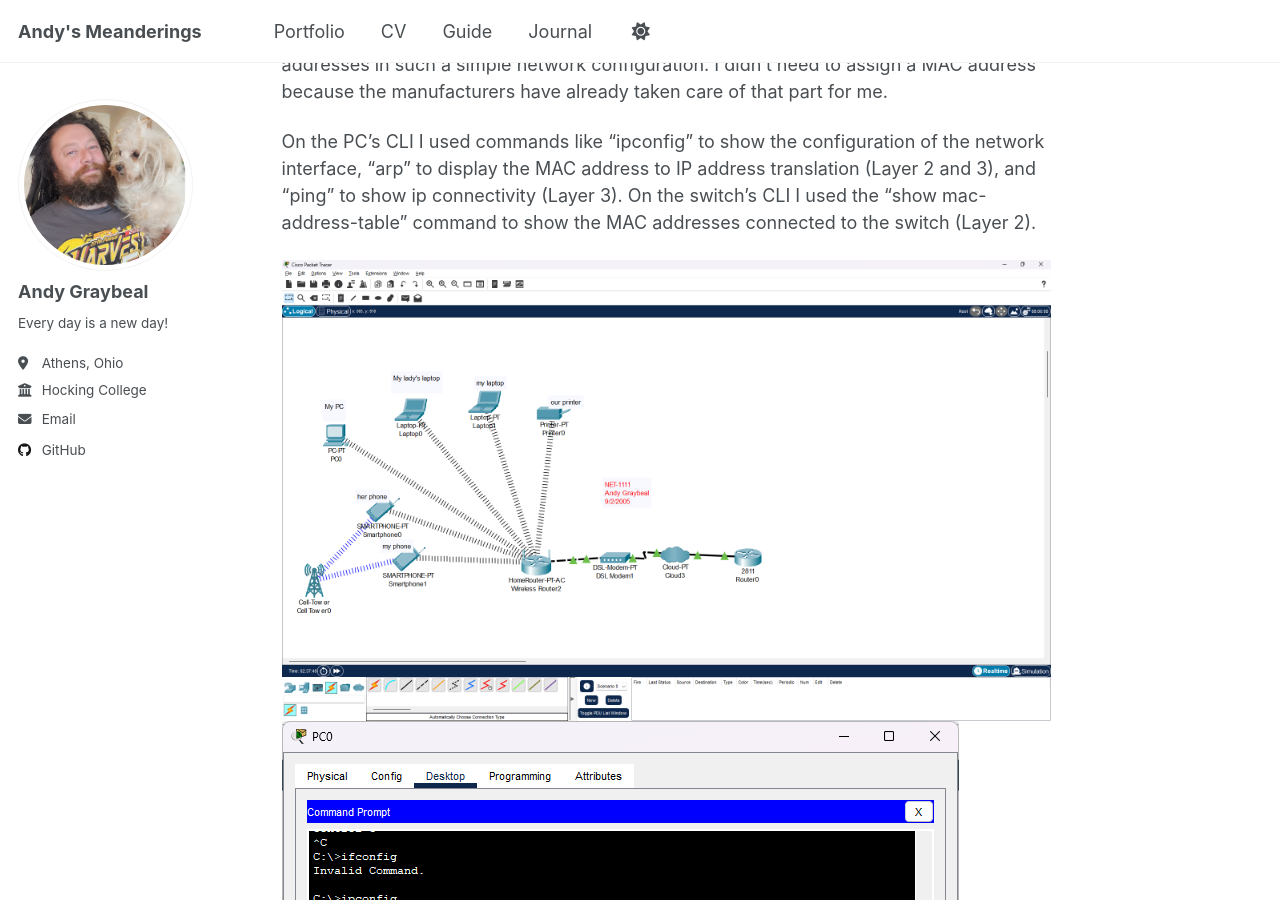
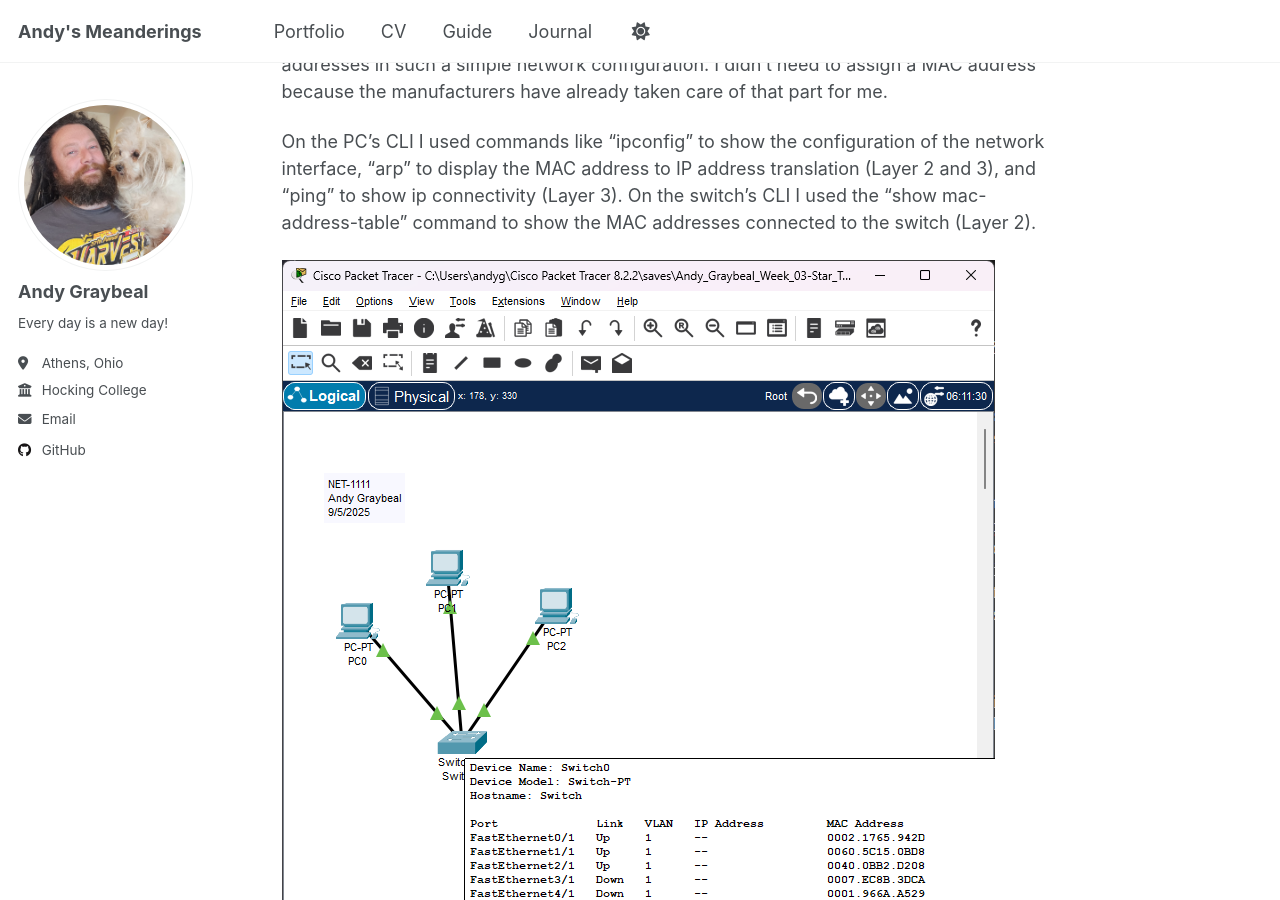
Before and after one commit to andy-graybeal/andy-graybeal.github.io, a Jekyll site: the page built from _portfolio/net-1111-cisco-1-intro-to-networks.md, in a window 1280 px wide and 900 px high, scrolled down 5573 px. Built offline with Jekyll 4.4.1, drawn with Linux system fonts in a browser that asks for light colours; a script that is not in the unit is left out.

Commit message:
Update net-1111-cisco-1-intro-to-networks.md

```diff
--- a/_portfolio/net-1111-cisco-1-intro-to-networks.md
+++ b/_portfolio/net-1111-cisco-1-intro-to-networks.md
@@ -65,8 +65,9 @@ Pictured below are screenshots from Cisco's Packet Tracer application showing my
 
 On the PC's CLI I used commands like "ipconfig" to show the configuration of the network interface, "arp" to display the MAC address to IP address translation (Layer 2 and 3), and "ping" to show ip connectivity (Layer 3).  On the switch's CLI I used the "show mac-address-table" command to show the MAC addresses connected to the switch (Layer 2).
 
-<img src='/images/NET-1111/Week_02_NET-1111-Home_Network.png'>
-<img src='/images/NET-1111/Week_02_NET-1111-Home_Network_PING.png'>
+<img src='/images/NET-1111/Week_03_NET-1111-Star_Topo_Lab-Highlight_Switch.png'>
+<img src='/images/NET-1111/Week_03_NET-1111-Star_Topo_Lab-PC_CLI.png'>
+<img src='/images/NET-1111/Week_03_NET-1111-Star_Topo_Lab-Switch_CLI.png'>
 
 **AI Use Note:**
 I haven't used AI.
```
